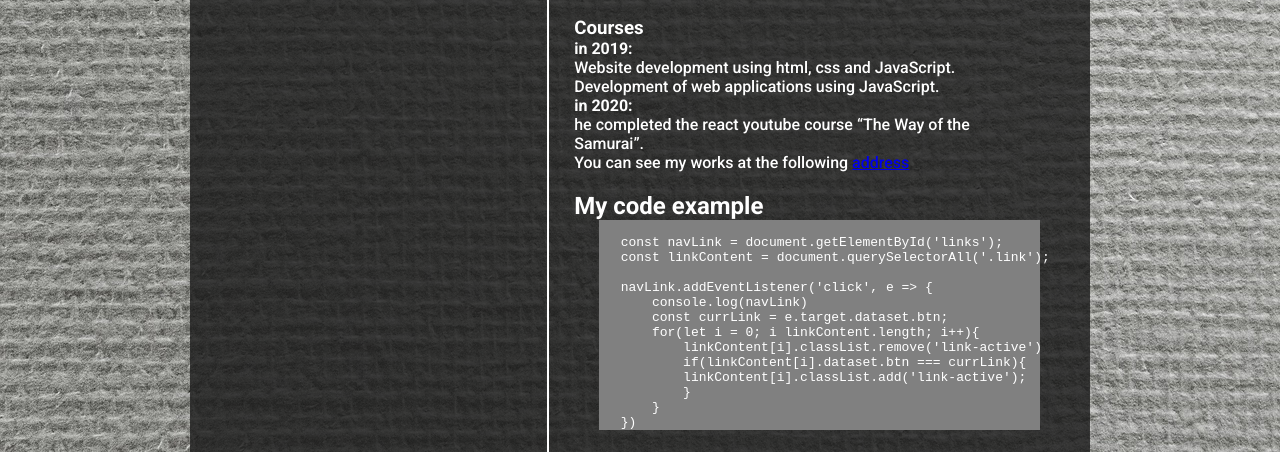
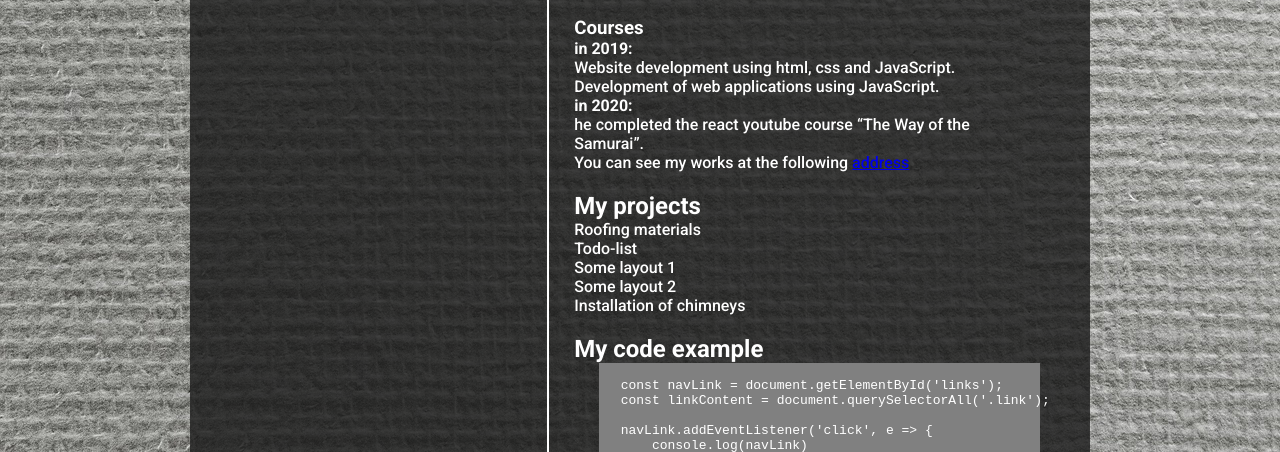
Before and after one commit to VanKertiss/rsschool-cv, a plain HTML site: page index.html in a window 1280 px wide. Shown: the part 775-1227 px from the top of the page. Drawn offline with Linux system fonts and the light colour scheme.

Commit message:
fix: fix alt, projects

```diff
--- a/index.html
+++ b/index.html
@@ -25,7 +25,7 @@
     <div class="menu-button"></div>
     <header>
         <div class="header-container header-contain">
-            <img class="photo" src="./img/photo.jpg" alt="">
+            <img class="photo" src="./img/photo.jpg" alt="DulchickIvanOnlyForYou ">
             <div class="title">
                 <h1>Dulchick Ivan</h1>
                 <ul class="contacts">
@@ -84,6 +84,14 @@
                     You can see my works at the following <a target="_blank" href="https://github.com/VanKertiss/">
                         address</a>
                 </div>
+                <div class="projects">
+                    <h2>My projects</h2>
+                    <a class="project-item" href="https://vankertiss.github.io/sale-of-roofing-materials/">Roofing materials</a>
+                    <a class="project-item" href="https://vankertiss.github.io/test-todo/">Todo-list</a>
+                    <a class="project-item" href="https://vankertiss.github.io/Maket1/">Some layout 1</a>
+                    <a class="project-item" href="https://vankertiss.github.io/Maket2/">Some layout 2</a>
+                    <a class="project-item" href="https://vankertiss.github.io/pipes/">Installation of chimneys</a>
+                </div>
                 <div class="my-code">
                     <h2>My code example</h2>
                     <pre class="code "><code class=" js">
--- a/style.css
+++ b/style.css
@@ -22,7 +22,7 @@ body {
     background-image: url(./img/background-body.jpg);
     color: white;
     background-attachment: fixed;
-    background-repeat: repeat-y;
+    background-repeat: repeat;
     background-size: auto;
 }
 
@@ -163,6 +163,17 @@ h1 {
 
 .experience {
     margin-bottom: 20px;
+}
+
+.projects{
+    display: flex;
+    flex-direction: column;
+    margin-bottom: 20px;
+}
+
+.project-item{
+    color: white;
+    text-decoration: none;
 }
 
 .code {
```
